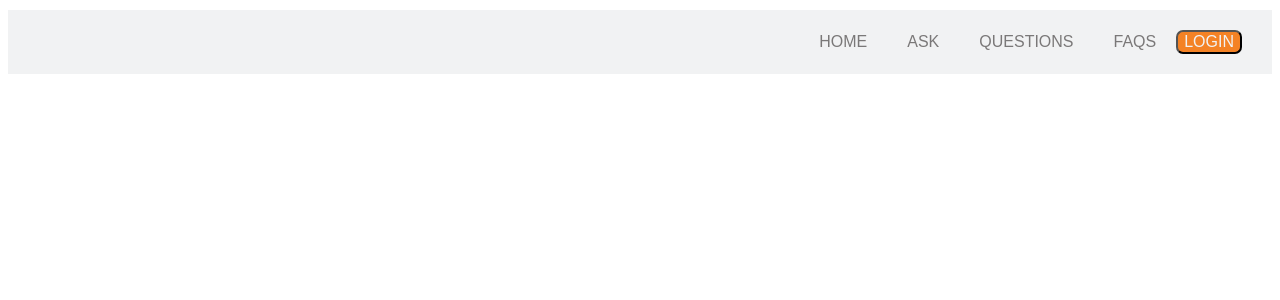
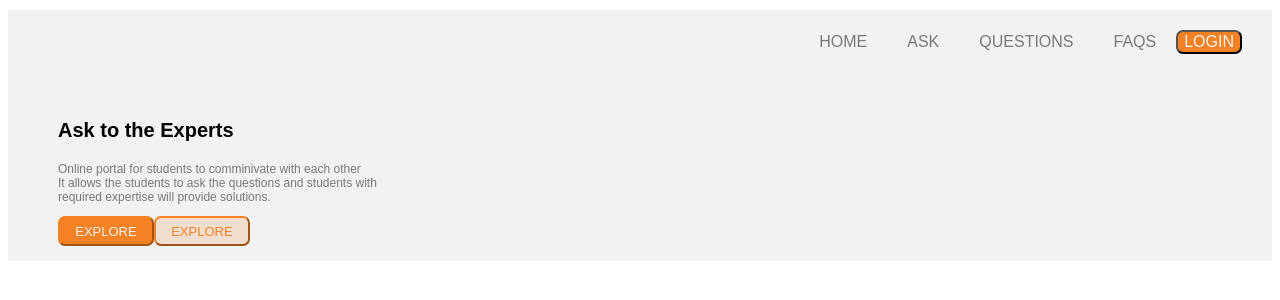
Before and after one commit to Ebenezr/HelpDesk, a React (Vite) app: page / in a window 1280 px wide. Shown: the top 300 px of the page. Built offline with nearby package versions, Linux system fonts and the light colour scheme.

Commit message:
Landing page WelcomeMessage #6

```diff
--- /dev/null
+++ b/src/features/WelcomeMessage.jsx
@@ -0,0 +1,65 @@
+import React from "react";
+
+const styles = {
+  containerFluid: {
+    fontFamily: "Poppins, sans-serif",
+    padding: "15px",
+    marginLeft: "35px",
+  },
+  starter: {
+    fontFamily: "Poppins, sans-serif",
+    fontWeight: "bold",
+    fontSize: "20px",
+  },
+  content: {
+    fontFamily: "Poppins, sans-serif",
+    fontSize: "12px",
+    color: "#7a7878",
+  },
+  buttons: {
+    fontFamily: "Poppins, sans-serif",
+    fontSize: "1rem",
+    fontWeight: "medium",
+  },
+  button1: {
+    fontFamily: "Poppins, sans-serif",
+    fontSize: "small",
+    fontWeight: "0",
+    height: "30px",
+    width: "8%",
+    backgroundColor: "#f48225",
+    borderRadius: "7px",
+    color: "#f1f2f3",
+    borderColor: "#f48225",
+  },
+  button2: {
+    fontFamily: "Poppins, sans-serif",
+    fontSize: "small",
+    fontWeight: "0",
+    height: "30px",
+    width: "8%",
+    backgroundColor: "#f2dece",
+    borderRadius: "7px",
+    color: "#f48225",
+    borderColor: "#f48225",
+  }
+};
+
+function Welcome() {
+  return (
+    <div style={styles.containerFluid}>
+      <p style={styles.starter}>Ask to the Experts</p>
+      <p style={styles.content}>
+        Online portal for students to comminivate with each other<br></br>
+        It allows the students to ask the questions and students with <br></br>
+        required expertise will provide solutions.
+      </p>
+      <div style={styles.buttons}>
+        <button style={styles.button1}>EXPLORE</button>
+        <button style={styles.button2}>EXPLORE</button>
+      </div>
+    </div>
+  );
+}
+
+export default Welcome;
--- a/src/pages/Landing.jsx
+++ b/src/pages/Landing.jsx
@@ -1,5 +1,6 @@
 import React from "react";
 import Navbar from "../components/Navbar/Navbar";
+import Welcome from "../features/WelcomeMessage";
 
 const styles = {
     Landing: {
@@ -12,6 +13,7 @@ function Landing() {
     return(
         <div style={styles.Landing}>
             <Navbar/>
+            <Welcome/>
         </div>
 
     )
```
